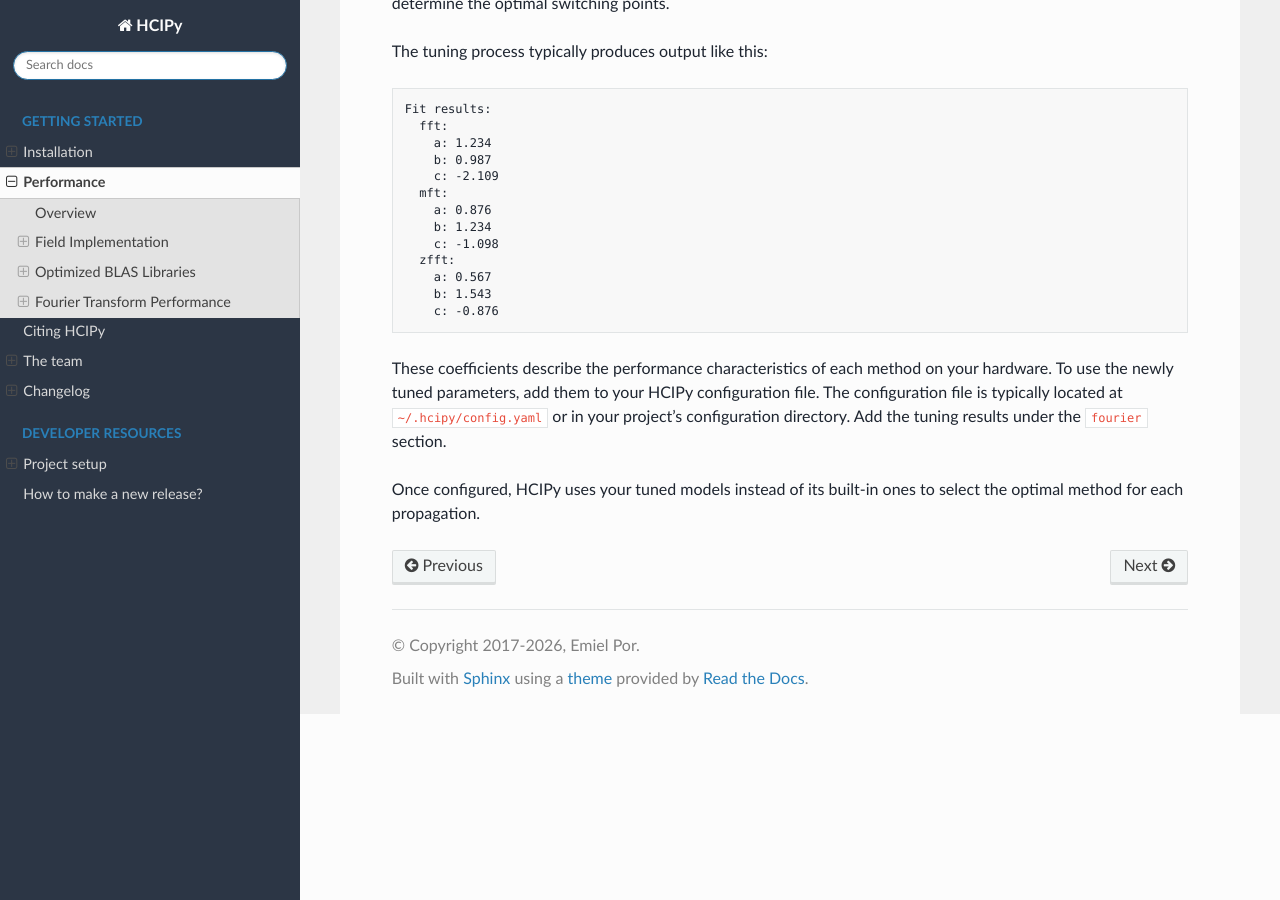
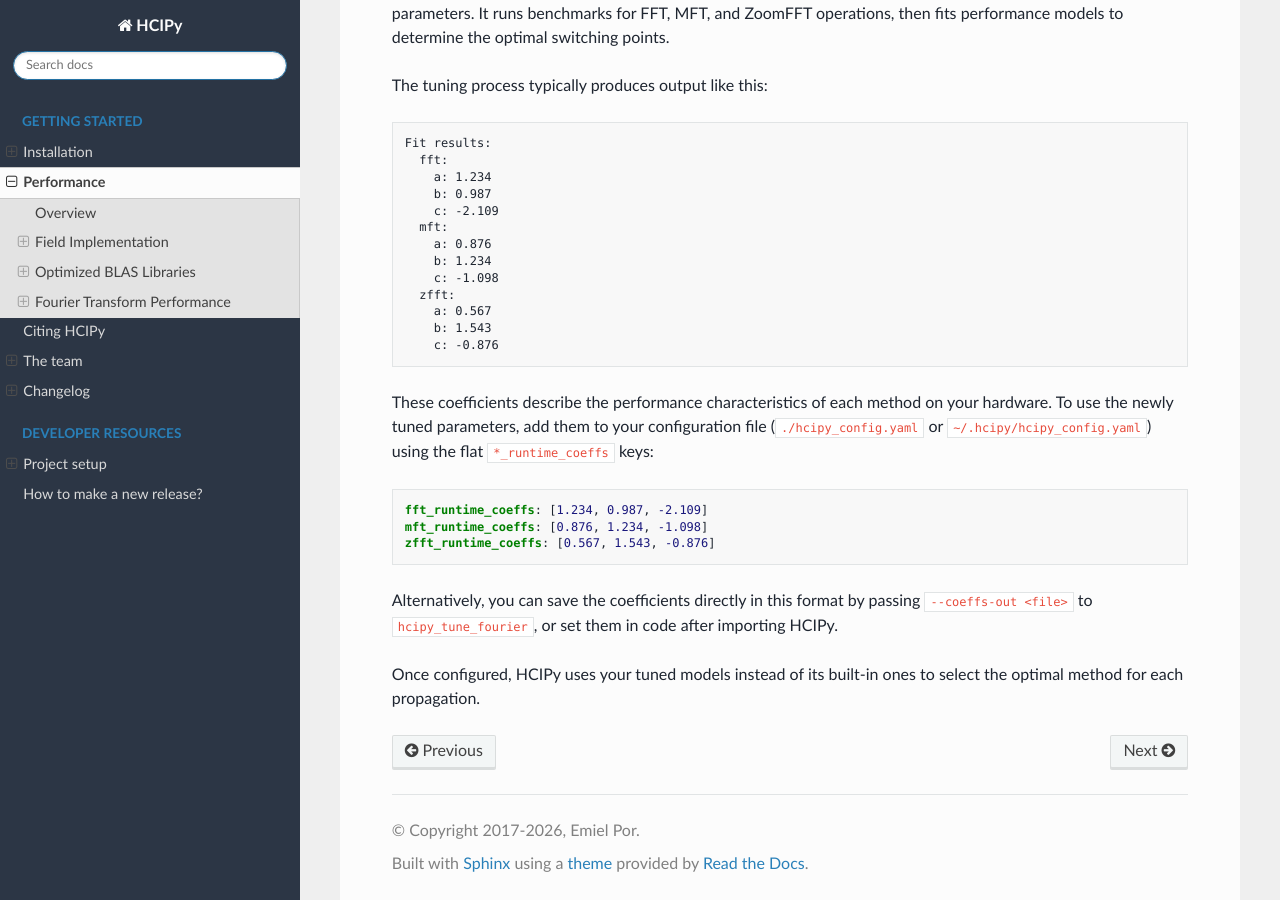
Before and after one commit to ehpor/hcipy, a Sphinx documentation site: the page built from doc/performance.rst, in a window 1280 px wide and 900 px high, scrolled down 4431 px. Built offline with Sphinx 7.4.7 and the Read the Docs theme 3.1.0, drawn with Linux system fonts in a browser that asks for light colours; pages that are not in the unit, such as notebooks, are missing from menus; the version number could not be read and is left out; some of the changed text lies outside the part shown.

Commit message:
update performance documentation for the new configuration system

```diff
--- a/doc/performance.rst
+++ b/doc/performance.rst
@@ -29,15 +29,14 @@
 
 The following example demonstrates how to use GPU acceleration with HCIPy. This example uses CuPy, but you can substitute any Array API-compliant backend such as JAX or PyTorch.
 
-First, configure HCIPy to use NewStyleField by creating or editing your configuration file at ``~/.hcipy/config.yaml``:
+First, configure HCIPy to use NewStyleField by creating or editing a configuration file at ``./hcipy_config.yaml`` (project-specific) or ``~/.hcipy/hcipy_config.yaml`` (user-wide), setting the ``use_array_api`` option:
 
 .. code-block:: yaml
 
-   core:
-     use_new_style_fields: true
+   use_array_api: true
 
 .. important::
-   The choice between OldStyleField and NewStyleField is made at the time HCIPy is imported and **cannot be changed afterwards**. You must set this configuration before importing HCIPy in your Python script.
+   The choice between OldStyleField and NewStyleField is made at the time HCIPy is imported and **cannot be changed afterwards**. You must set this configuration before importing HCIPy in your Python script, either in a configuration file or through the ``HCIPY_USE_ARRAY_API=true`` environment variable, e.g. ``HCIPY_USE_ARRAY_API=true python your_script.py``.
 
 Note that backend selection is explicit - HCIPy does not automatically switch to GPU backends even when available. You must intentionally create fields using a backend that uses GPU acceleration. This design gives you full control over where computations occur and allows you to mix CPU and GPU operations in the same script by creating different fields with different backends.
 
@@ -186,6 +185,14 @@
        b: 1.543
        c: -0.876
 
-These coefficients describe the performance characteristics of each method on your hardware. To use the newly tuned parameters, add them to your HCIPy configuration file. The configuration file is typically located at ``~/.hcipy/config.yaml`` or in your project's configuration directory. Add the tuning results under the ``fourier`` section.
+These coefficients describe the performance characteristics of each method on your hardware. To use the newly tuned parameters, add them to your configuration file (``./hcipy_config.yaml`` or ``~/.hcipy/hcipy_config.yaml``) using the flat ``*_runtime_coeffs`` keys:
+
+.. code-block:: yaml
+
+   fft_runtime_coeffs: [1.234, 0.987, -2.109]
+   mft_runtime_coeffs: [0.876, 1.234, -1.098]
+   zfft_runtime_coeffs: [0.567, 1.543, -0.876]
+
+Alternatively, you can save the coefficients directly in this format by passing ``--coeffs-out <file>`` to ``hcipy_tune_fourier``, or set them in code after importing HCIPy.
 
 Once configured, HCIPy uses your tuned models instead of its built-in ones to select the optimal method for each propagation.
```
